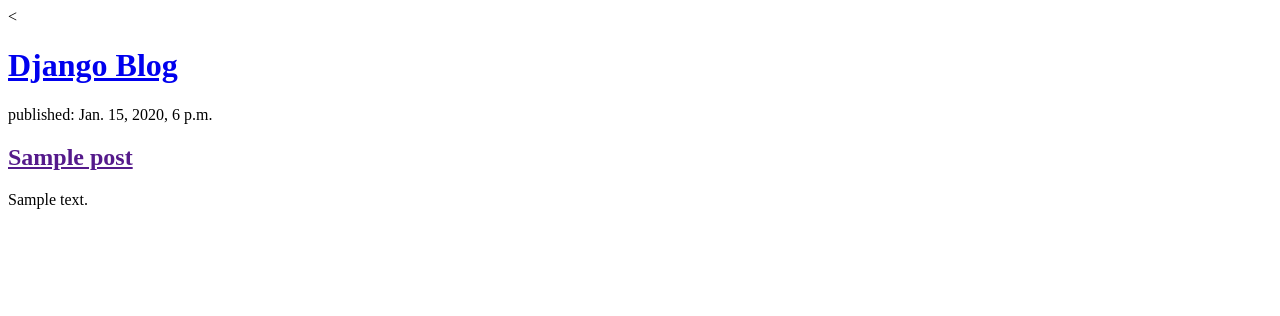
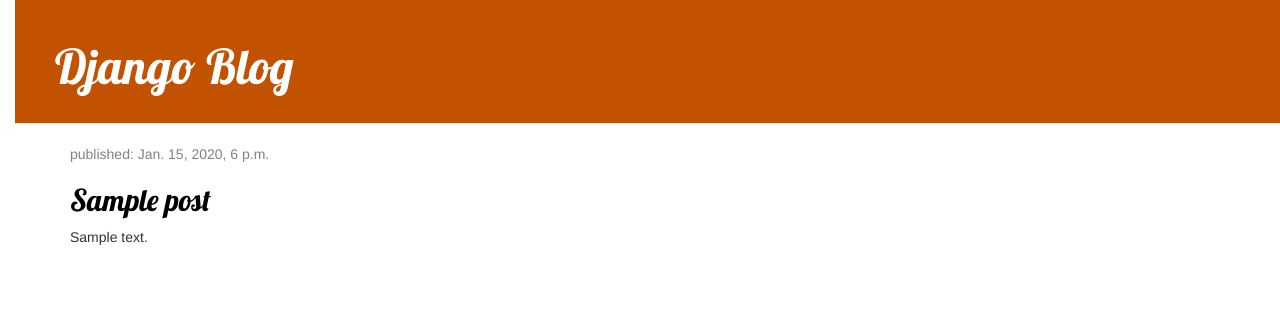
Before and after one commit to alifdevz/django-blog, a Django app: page / in a window 1280 px wide. Shown: the top 316 px of the page. Run offline with Django 3.2, Linux system fonts and the light colour scheme; tables that the repository leaves empty hold one stand-in row (values such as "Sample post"); some libraries are stand-ins or nearby versions.

Commit message:
added css

```diff
--- /dev/null
+++ b/blog/static/css/blog.css
@@ -0,0 +1,55 @@
+h1 a, h2 a {
+    color: #C25100;
+    font-family: 'Lobster';
+}
+
+body {
+    padding-left: 15px;
+}
+
+.page-header {
+    background-color: #C25100;
+    margin-top: 0;
+    padding: 20px 20px 20px 40px;
+}
+
+.page-header h1, .page-header h1 a, .page-header h1 a:visited, .page-header h1 a:active {
+    color: #ffffff;
+    font-size: 36pt;
+    text-decoration: none;
+}
+
+.content {
+    margin-left: 40px;
+}
+
+h1, h2, h3, h4 {
+    font-family: 'Lobster', cursive;
+}
+
+.date {
+    color: #828282;
+}
+
+.save {
+    float: right;
+}
+
+.post-form textarea, .post-form input {
+    width: 100%;
+}
+
+.top-menu, .top-menu:hover, .top-menu:visited {
+    color: #ffffff;
+    float: right;
+    font-size: 26pt;
+    margin-right: 20px;
+}
+
+.post {
+    margin-bottom: 70px;
+}
+
+.post h2 a, .post h2 a:visited {
+    color: #000000;
+}
--- a/blog/templates/blog/post_list.html
+++ b/blog/templates/blog/post_list.html
@@ -1,21 +1,32 @@
+{% load static %}
 <!DOCTYPE html>
 <html lang="en">
 <head>
-    <meta charset="UTF-8">
-    <meta name="viewport" content="width=device-width, initial-scale=1.0">
+    <link rel="stylesheet" href="//maxcdn.bootstrapcdn.com/bootstrap/3.2.0/css/bootstrap.min.css">
+    <link rel="stylesheet" href="//maxcdn.bootstrapcdn.com/bootstrap/3.2.0/css/bootstrap-theme.min.css">
+    <link href="//fonts.googleapis.com/css?family=Lobster&subset=latin,latin-ext" rel="stylesheet" type="text/css">
+    <link rel="stylesheet" href="{% static 'css/blog.css' %}">
     <title>Django Blog</title>
 </head>
-<<body>
-    <div>
+<body>
+    <div class="page-header">
         <h1><a href="/">Django Blog</a></h1>
     </div>
 
-    {% for post in posts %}
-    <div>
-        <p>published: {{ post.published_date }}</p>
-        <h2><a href="">{{ post.title }}</a></h2>
-        <p>{{ post.text|linebreaksbr }}</p>
+    <div class="content container">
+        <div class="row">
+            <div class="col-md-8">
+                {% for post in posts %}
+                    <div class="post">
+                        <div class="date">
+                            <p>published: {{ post.published_date }}</p>
+                        </div>
+                        <h2><a href="">{{ post.title }}</a></h2>
+                        <p>{{ post.text|linebreaksbr }}</p>
+                    </div>
+                {% endfor %}
+            </div>
+        </div>
     </div>
-{% endfor %}
 </body>
 </html>
```
